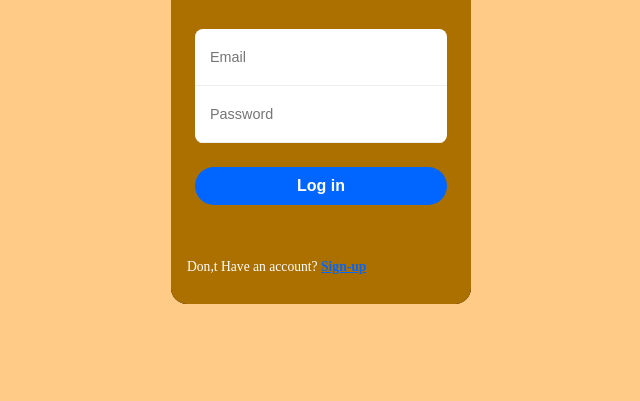
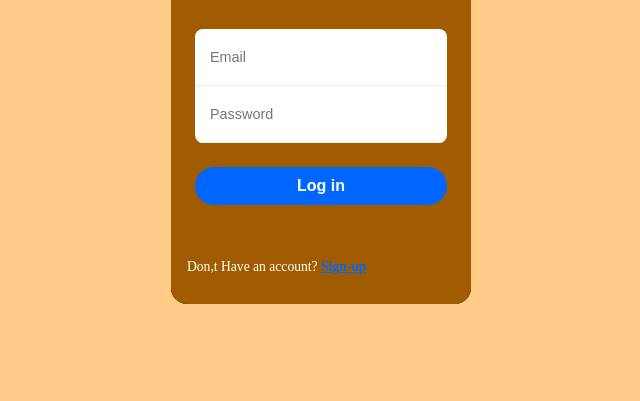
Before and after one commit to Moneyseed/LOG-IN, a plain HTML site: page index.html in a window 1280 px wide. Shown: the part 399-800 px from the top of the page, without its empty margins (319-959 px from the left). Drawn offline with Linux system fonts and the light colour scheme.

Commit message:
Update index.html

```diff
--- a/index.html
+++ b/index.html
@@ -24,7 +24,7 @@
 }
 
 .form {
-background-color: #AC7000 ;
+background-color: #A15C00 ;
   position: relative;
   display: flex;
   flex-direction: column;
@@ -66,7 +66,7 @@ background-color: #AC7000 ;
 }
 
 .form-section {
-background-color: #AC7000 ;
+background-color:  #A15C00 ;
   padding: 16px;
   font-size: .85rem;
     color: white;
```
